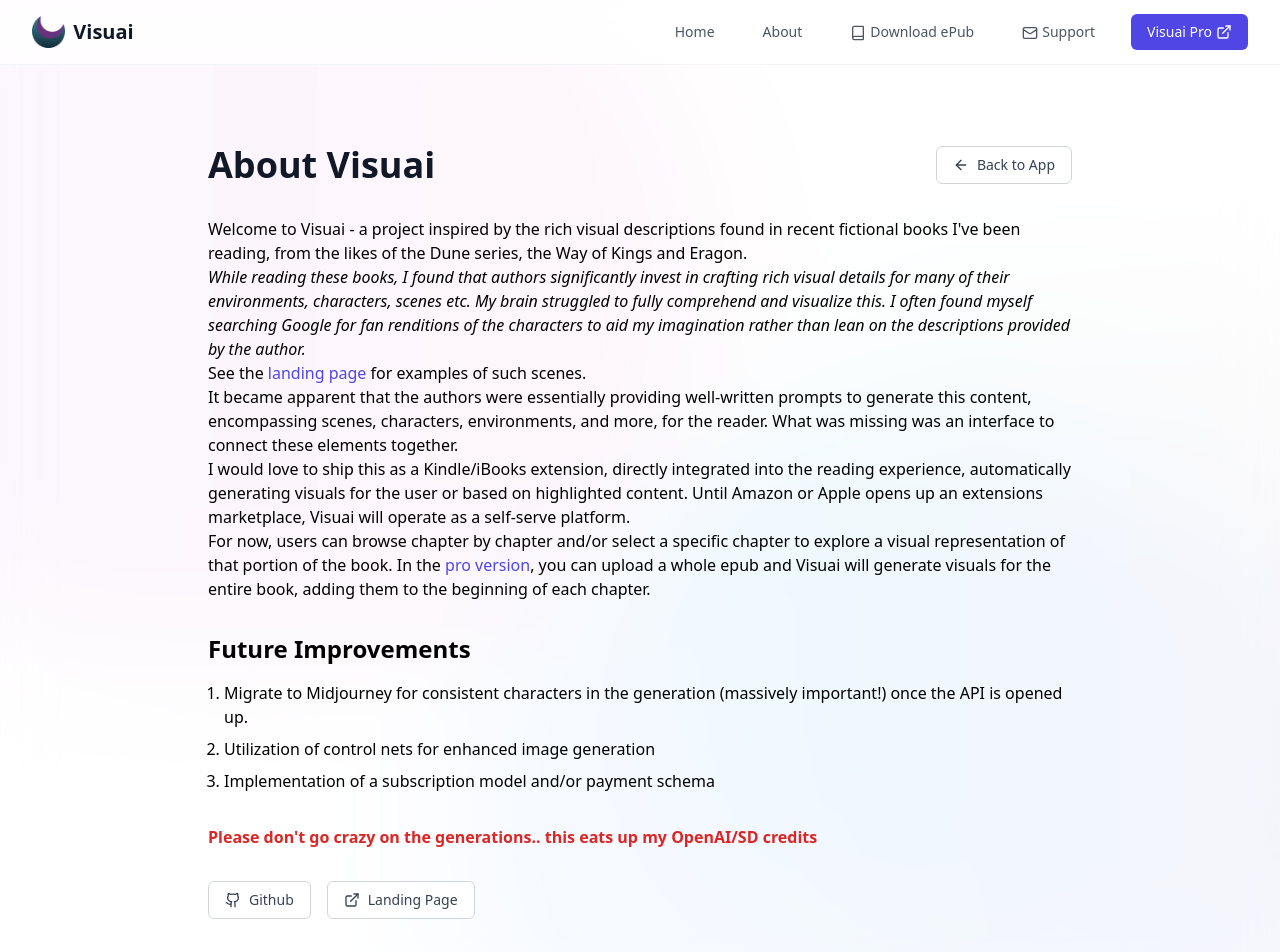
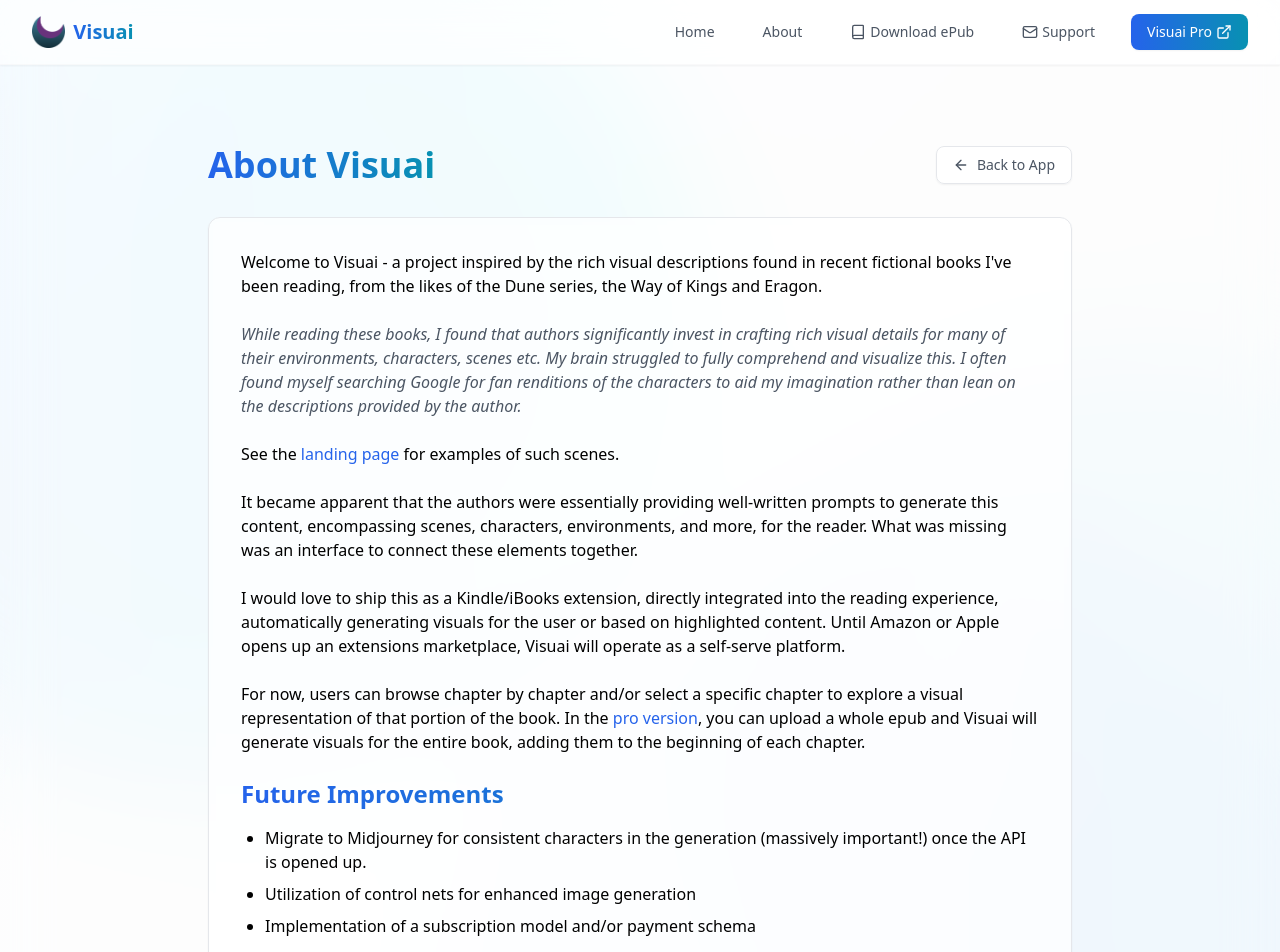
Before and after one commit to greg-maceachern12/VisualE, a React (Create React App) app: page /about in a window 1280 px wide. Shown: the top 952 px of the page. Built offline with nearby package versions, Linux system fonts and the light colour scheme.

Commit message:
better design

```diff
--- a/src/App.js
+++ b/src/App.js
@@ -111,10 +111,19 @@
     <Router>
       <div className="min-h-screen relative overflow-hidden">
         {/* Background gradient circles */}
-        <div className="absolute top-0 left-0 w-full h-full bg-white">
-          <div className="absolute top-[-10%] left-[-20%] w-3/4 h-3/4 rounded-full bg-gradient-to-r from-purple-200/40 to-pink-200/40 blur-3xl animate-pulse" style={{ animationDuration: '8s' }}></div>
-          <div className="absolute bottom-[-20%] right-[-10%] w-3/4 h-3/4 rounded-full bg-gradient-to-l from-indigo-200/40 to-blue-200/40 blur-3xl animate-pulse" style={{ animationDuration: '10s' }}></div>
-          <div className="absolute top-[30%] right-[-20%] w-2/3 h-2/3 rounded-full bg-gradient-to-l from-rose-200/30 to-cyan-200/30 blur-3xl animate-pulse" style={{ animationDuration: '12s' }}></div>
+        <div className="absolute top-0 left-0 w-full h-full bg-gradient-to-br from-white to-gray-50">
+          <div
+            className="absolute top-[-10%] left-[-20%] w-3/4 h-3/4 rounded-full bg-gradient-to-r from-blue-100/60 to-cyan-100/60 blur-3xl animate-pulse"
+            style={{ animationDuration: '8s' }}
+          />
+          <div
+            className="absolute bottom-[-20%] right-[-10%] w-3/4 h-3/4 rounded-full bg-gradient-to-l from-indigo-100/60 to-sky-100/60 blur-3xl animate-pulse"
+            style={{ animationDuration: '10s' }}
+          />
+          <div
+            className="absolute top-[30%] right-[-20%] w-2/3 h-2/3 rounded-full bg-gradient-to-l from-cyan-100/50 to-blue-100/50 blur-3xl animate-pulse"
+            style={{ animationDuration: '12s' }}
+          />
         </div>
 
         {/* Content container with glass effect */}
@@ -129,17 +138,17 @@
                 element={
                   <div className="space-y-8">
                     <div className="text-center">
-                      <h1 className="text-4xl font-bold text-gray-900 mb-4">
+                      <h1 className="text-5xl font-bold bg-gradient-to-r from-blue-600 to-cyan-600 bg-clip-text text-transparent mb-4">
                         Visuai
                       </h1>
-                      <p className="text-lg text-gray-600 mb-8">
+                      <p className="text-xl text-gray-600 mb-8">
                         Turn your books into visual stories
                       </p>
                       <p>Try the <a
                         href='https://pro.visuai.io'
                         target="_blank"
                         rel="noopener noreferrer"
-                        className="text-indigo-600 font-bold hover:text-indigo-700 transition-colors"
+                        className="text-blue-600 font-bold hover:text-blue-700 transition-colors"
                       >
                         Pro Version
                       </a> to add illustrations to the entire book!</p>
@@ -169,19 +178,19 @@
                         href="https://buymeacoffee.com/gregmac"
                         target="_blank"
                         rel="noopener noreferrer"
-                        className="inline-flex items-center px-6 py-3 text-sm font-medium text-gray-700 bg-white rounded-lg border border-gray-300 hover:bg-gray-50 transition-colors shadow-sm space-x-2"
+                        className="inline-flex items-center px-6 py-3 text-sm font-medium text-gray-600 bg-white/80 rounded-lg border border-gray-200 hover:bg-white hover:border-blue-200 transition-all duration-200 shadow-sm space-x-2 backdrop-blur-sm"
                       >
                         <span>☕</span>
                         <span>Buy me a coffee</span>
                       </a>
                     </div>
 
-                    {/* Important: This div is needed for EPUB.js rendering */}
+                    {/* Hidden div for EPUB.js rendering */}
                     <div
                       id="hiddenDiv"
                       className="hidden"
                       style={{ position: 'absolute', visibility: 'hidden', overflow: 'hidden', height: 0 }}
-                    ></div>
+                    />
                   </div>
                 }
               />
--- a/src/components/Navbar.js
+++ b/src/components/Navbar.js
@@ -6,43 +6,51 @@
   const [isMenuOpen, setIsMenuOpen] = useState(false);
 
   return (
-    <nav className="bg-white/70 backdrop-blur-md border-b border-gray-100 sticky top-0 z-50">
+    <nav className="bg-white/60 backdrop-blur-xl border-b border-gray-100/50 sticky top-0 z-50 shadow-sm">
       <div className="max-w-7xl mx-auto px-4 sm:px-6 lg:px-8">
         <div className="flex justify-between h-16">
           <div className="flex">
-            <Link to="/" className="flex items-center">
+            <Link to="/" className="flex items-center group">
               <img src="/logo.png" alt="Visuai" className="h-8 w-auto" />
-              <span className="ml-2 text-xl font-semibold text-gray-900">Visuai</span>
+              <span className="ml-2 text-xl font-semibold bg-gradient-to-r from-blue-600 to-cyan-600 bg-clip-text text-transparent group-hover:opacity-80 transition-opacity">
+                Visuai
+              </span>
             </Link>
           </div>
 
           {/* Desktop Menu */}
           <div className="hidden md:flex md:items-center md:space-x-6">
-            <Link to="/" className="text-gray-600 hover:text-gray-900 px-3 py-2 rounded-md text-sm font-medium">
+            <Link
+              to="/"
+              className="text-gray-600 hover:text-blue-600 px-3 py-2 rounded-lg text-sm font-medium transition-colors"
+            >
               Home
             </Link>
-            <Link to="/about" className="text-gray-600 hover:text-gray-900 px-3 py-2 rounded-md text-sm font-medium">
+            <Link
+              to="/about"
+              className="text-gray-600 hover:text-blue-600 px-3 py-2 rounded-lg text-sm font-medium transition-colors"
+            >
               About
             </Link>
             <button
               onClick={handleDownloadSampleBook}
-              className="text-gray-600 hover:text-gray-900 px-3 py-2 rounded-md text-sm font-medium"
+              className="text-gray-600 hover:text-blue-600 px-3 py-2 rounded-lg text-sm font-medium transition-colors inline-flex items-center"
             >
-              <Book className="inline-block w-4 h-4 mr-1" />
+              <Book className="w-4 h-4 mr-1" />
               Download ePub
             </button>
             <a
               href="mailto:gregmaceachern98@gmail.com?subject=Issues%20Generating%20Book"
-              className="text-gray-600 hover:text-gray-900 px-3 py-2 rounded-md text-sm font-medium"
+              className="text-gray-600 hover:text-blue-600 px-3 py-2 rounded-lg text-sm font-medium transition-colors inline-flex items-center"
             >
-              <Mail className="inline-block w-4 h-4 mr-1" />
+              <Mail className="w-4 h-4 mr-1" />
               Support
             </a>
             <a
               href="https://pro.visuai.io"
               target="_blank"
               rel="noreferrer"
-              className="inline-flex items-center px-4 py-2 bg-indigo-600 text-white text-sm font-medium rounded-md hover:bg-indigo-700 transition-colors"
+              className="inline-flex items-center px-4 py-2 bg-gradient-to-r from-blue-600 to-cyan-600 text-white text-sm font-medium rounded-lg hover:from-blue-700 hover:to-cyan-700 transition-all duration-200 shadow-sm"
             >
               Visuai Pro
               <ExternalLink className="ml-1 w-4 h-4" />
@@ -53,12 +61,12 @@
           <div className="flex items-center md:hidden">
             <button
               onClick={() => setIsMenuOpen(!isMenuOpen)}
-              className="inline-flex items-center justify-center p-2 rounded-md text-gray-600 hover:text-gray-900 hover:bg-gray-100"
+              className="inline-flex items-center justify-center p-2 rounded-lg text-gray-600 hover:text-blue-600 hover:bg-blue-50/50 transition-colors"
             >
               {isMenuOpen ? (
-                <X className="block h-6 w-6" />
+                <X className="h-6 w-6" />
               ) : (
-                <Menu className="block h-6 w-6" />
+                <Menu className="h-6 w-6" />
               )}
             </button>
           </div>
@@ -68,45 +76,58 @@
       {/* Mobile menu */}
       {isMenuOpen && (
         <div className="md:hidden">
-          <div className="px-2 pt-2 pb-3 space-y-1 sm:px-3 bg-white">
+          <div className="px-2 pt-2 pb-3 space-y-1 sm:px-3 bg-white/80 backdrop-blur-xl border-t border-gray-100/50">
             <Link
               to="/"
-              className="block px-3 py-2 rounded-md text-base font-medium text-gray-700 hover:text-gray-900 hover:bg-gray-50"
+              className="block px-3 py-2 rounded-lg text-base font-medium text-gray-600 hover:text-blue-600 hover:bg-blue-50/50 transition-colors"
               onClick={() => setIsMenuOpen(false)}
             >
-              Home
+              <span className="flex items-center">
+                Home
+              </span>
             </Link>
             <Link
               to="/about"
-              className="block px-3 py-2 rounded-md text-base font-medium text-gray-700 hover:text-gray-900 hover:bg-gray-50"
+              className="block px-3 py-2 rounded-lg text-base font-medium text-gray-600 hover:text-blue-600 hover:bg-blue-50/50 transition-colors"
               onClick={() => setIsMenuOpen(false)}
             >
-              About
+              <span className="flex items-center">
+                About
+              </span>
             </Link>
             <button
               onClick={() => {
                 handleDownloadSampleBook();
                 setIsMenuOpen(false);
               }}
-              className="block w-full text-left px-3 py-2 rounded-md text-base font-medium text-gray-700 hover:text-gray-900 hover:bg-gray-50"
+              className="w-full text-left px-3 py-2 rounded-lg text-base font-medium text-gray-600 hover:text-blue-600 hover:bg-blue-50/50 transition-colors"
             >
-              Download ePub
+              <span className="flex items-center">
+                <Book className="w-4 h-4 mr-2" />
+                Download ePub
+              </span>
             </button>
             <a
               href="mailto:gregmaceachern98@gmail.com?subject=Issues%20Generating%20Book"
-              className="block px-3 py-2 rounded-md text-base font-medium text-gray-700 hover:text-gray-900 hover:bg-gray-50"
+              className="block px-3 py-2 rounded-lg text-base font-medium text-gray-600 hover:text-blue-600 hover:bg-blue-50/50 transition-colors"
               onClick={() => setIsMenuOpen(false)}
             >
-              Support
+              <span className="flex items-center">
+                <Mail className="w-4 h-4 mr-2" />
+                Support
+              </span>
             </a>
             <a
               href="https://pro.visuai.io"
               target="_blank"
               rel="noreferrer"
-              className="block px-3 py-2 rounded-md text-base font-medium text-indigo-600 hover:text-indigo-700"
+              className="block px-3 py-2 rounded-lg text-base font-medium bg-gradient-to-r from-blue-600 to-cyan-600 bg-clip-text text-transparent hover:from-blue-700 hover:to-cyan-700 transition-colors"
               onClick={() => setIsMenuOpen(false)}
             >
-              Visuai Pro
+              <span className="flex items-center">
+                <ExternalLink className="w-4 h-4 mr-2" />
+                Visuai Pro
+              </span>
             </a>
           </div>
         </div>
--- a/src/pages/About.js
+++ b/src/pages/About.js
@@ -12,27 +12,39 @@
     <div className="max-w-4xl mx-auto px-4 py-12">
       <div className="space-y-8">
         <div className="flex items-center justify-between">
-          <h1 className="text-4xl font-bold text-gray-900">About Visuai</h1>
+          <h1 className="text-4xl font-bold bg-gradient-to-r from-blue-600 to-cyan-600 bg-clip-text text-transparent">
+            About Visuai
+          </h1>
           <Link
             to="/"
-            className="inline-flex items-center px-4 py-2 text-sm font-medium text-gray-700 bg-white border border-gray-300 rounded-md hover:bg-gray-50"
+            className="inline-flex items-center px-4 py-2 text-sm font-medium text-gray-600 bg-white/80 rounded-lg border border-gray-200 hover:bg-white hover:border-blue-200 transition-all duration-200 shadow-sm backdrop-blur-sm"
           >
             <ArrowLeft className="w-4 h-4 mr-2" />
             Back to App
           </Link>
         </div>
 
-        <div className="prose prose-indigo lg:prose-lg">
+        <div className="prose prose-gray max-w-none">
+          <div className="bg-white/60 backdrop-blur-sm rounded-xl p-8 border border-gray-200 shadow-sm space-y-6">
             <p>
               Welcome to Visuai - a project inspired by the rich visual descriptions found in recent fictional books I've been reading, from the likes of the Dune series, the Way of Kings and Eragon.
             </p>
 
-          <p className="italic">
+            <p className="italic text-gray-600">
               While reading these books, I found that authors significantly invest in crafting rich visual details for many of their environments, characters, scenes etc. My brain struggled to fully comprehend and visualize this. I often found myself searching Google for fan renditions of the characters to aid my imagination rather than lean on the descriptions provided by the author.
             </p>
 
             <p>
-            See the <a href="https://landvisuai.netlify.app/" target="_blank" rel="noreferrer" className="text-indigo-600 hover:text-indigo-700">landing page</a> for examples of such scenes.
+              See the{" "}
+              <a
+                href="https://landvisuai.netlify.app/"
+                target="_blank"
+                rel="noreferrer"
+                className="text-blue-600 hover:text-blue-700 transition-colors"
+              >
+                landing page
+              </a>{" "}
+              for examples of such scenes.
             </p>
 
             <p>
@@ -44,26 +56,45 @@
             </p>
 
             <p>
-            For now, users can browse chapter by chapter and/or select a specific chapter to explore a visual representation of that portion of the book. In the <a href="https://pro.visuai.io" target="_blank" rel="noreferrer" className="text-indigo-600 hover:text-indigo-700">pro version</a>, you can upload a whole epub and Visuai will generate visuals for the entire book, adding them to the beginning of each chapter.
+              For now, users can browse chapter by chapter and/or select a specific chapter to explore a visual representation of that portion of the book. In the{" "}
+              <a
+                href="https://pro.visuai.io"
+                target="_blank"
+                rel="noreferrer"
+                className="text-blue-600 hover:text-blue-700 transition-colors"
+              >
+                pro version
+              </a>
+              , you can upload a whole epub and Visuai will generate visuals for the entire book, adding them to the beginning of each chapter.
             </p>
 
-          <h2 className="text-2xl font-bold mt-8 mb-4">Future Improvements</h2>
-          <ol className="list-decimal pl-4 space-y-2">
-            <li>Migrate to Midjourney for consistent characters in the generation (massively important!) once the API is opened up.</li>
+            <div className="space-y-4">
+              <h2 className="text-2xl font-semibold bg-gradient-to-r from-blue-600 to-cyan-600 bg-clip-text text-transparent">
+                Future Improvements
+              </h2>
+              <ul className="list-disc pl-6 space-y-2">
+                <li>
+                  Migrate to Midjourney for consistent characters in the generation
+                  (massively important!) once the API is opened up.
+                </li>
                 <li>Utilization of control nets for enhanced image generation</li>
                 <li>Implementation of a subscription model and/or payment schema</li>
-          </ol>
+              </ul>
+            </div>
 
-          <p className="font-bold text-red-600 mt-8">
+            <div className="bg-red-50/80 rounded-lg p-4 border border-red-100">
+              <p className="text-red-600 font-medium">
                 Please don't go crazy on the generations.. this eats up my OpenAI/SD credits
               </p>
+            </div>
+          </div>
 
-          <div className="flex space-x-4 mt-8">
+          <div className="flex flex-wrap gap-4 mt-8">
             <a
               href="https://github.com/greg-maceachern12/VisualE"
               target="_blank"
               rel="noreferrer"
-              className="inline-flex items-center px-4 py-2 text-sm font-medium text-gray-700 bg-white border border-gray-300 rounded-md hover:bg-gray-50"
+              className="inline-flex items-center px-4 py-2 text-sm font-medium text-gray-600 bg-white/80 rounded-lg border border-gray-200 hover:bg-white hover:border-blue-200 transition-all duration-200 shadow-sm backdrop-blur-sm"
             >
               <Github className="w-4 h-4 mr-2" />
               Github
@@ -72,7 +103,7 @@
               href="https://landvisuai.netlify.app/"
               target="_blank"
               rel="noreferrer"
-              className="inline-flex items-center px-4 py-2 text-sm font-medium text-gray-700 bg-white border border-gray-300 rounded-md hover:bg-gray-50"
+              className="inline-flex items-center px-4 py-2 text-sm font-medium text-gray-600 bg-white/80 rounded-lg border border-gray-200 hover:bg-white hover:border-blue-200 transition-all duration-200 shadow-sm backdrop-blur-sm"
             >
               <ExternalLink className="w-4 h-4 mr-2" />
               Landing Page
```
Lines whose indentation alone changed are shown as unchanged.
